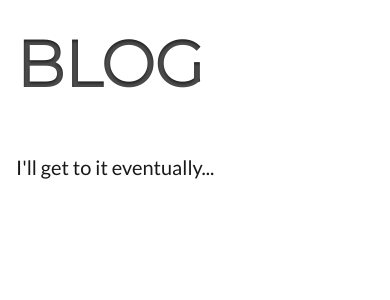
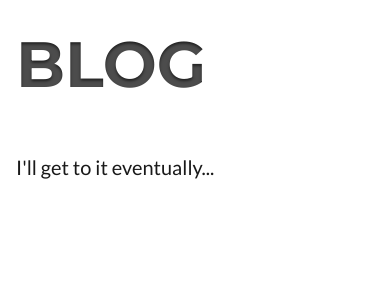
Before and after one commit to willshowell/portfolio, a Django app: page /blog/ in a window 390 px wide. Shown: the top 300 px of the page. Run offline with Django 3.2, Linux system fonts and the light colour scheme.

Commit message:
Fix font issue on mobile

```diff
--- a/portfolioapp/templates/portfolio/partials/base.html
+++ b/portfolioapp/templates/portfolio/partials/base.html
@@ -3,7 +3,7 @@
 <head>
   <title>Portfolio of Will Howell</title>
   <meta name="viewport" content="width=device-width, initial-scale=1, maximum-scale=1">
-  <link href="https://fonts.googleapis.com/css?family=Montserrat:300:700|Lato:400" rel="stylesheet">
+  <link href="https://fonts.googleapis.com/css?family=Lato|Montserrat:400,700" rel="stylesheet">
 
   {% load static %}
   <link rel="stylesheet" href="{% static 'portfolio/css/normalize.css' %}">
```
